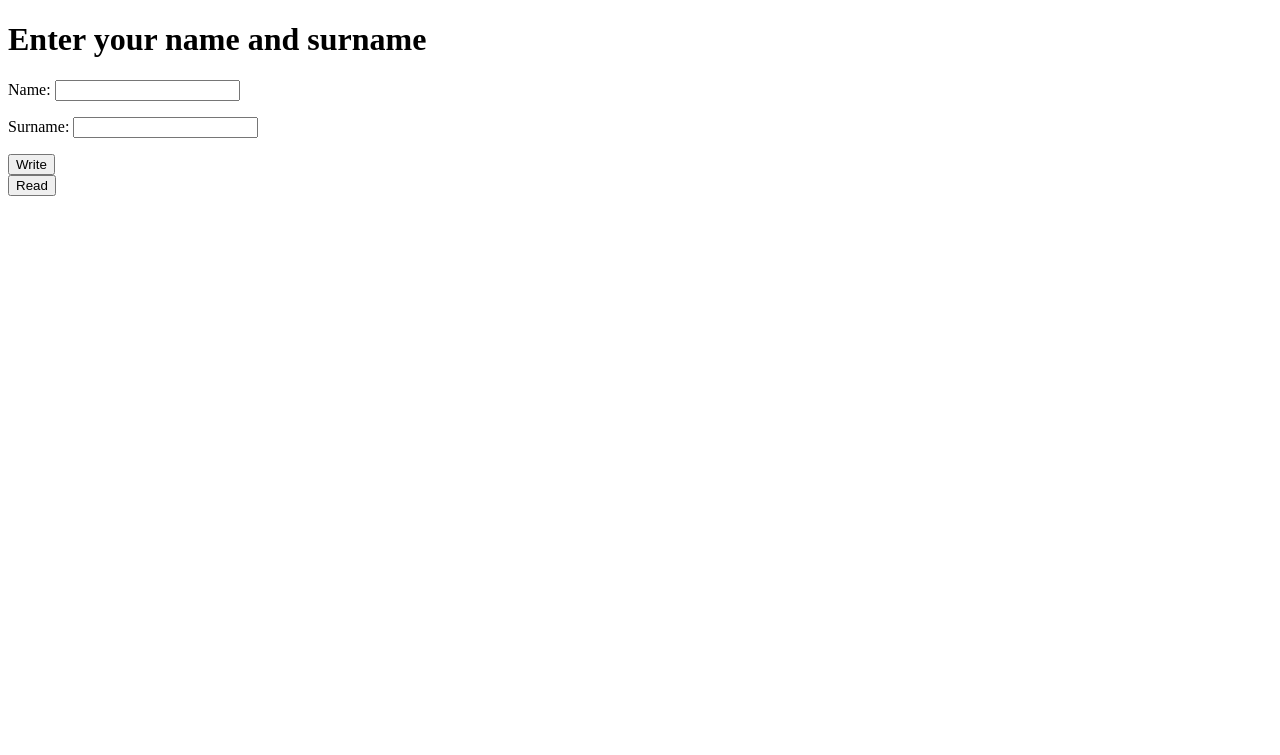
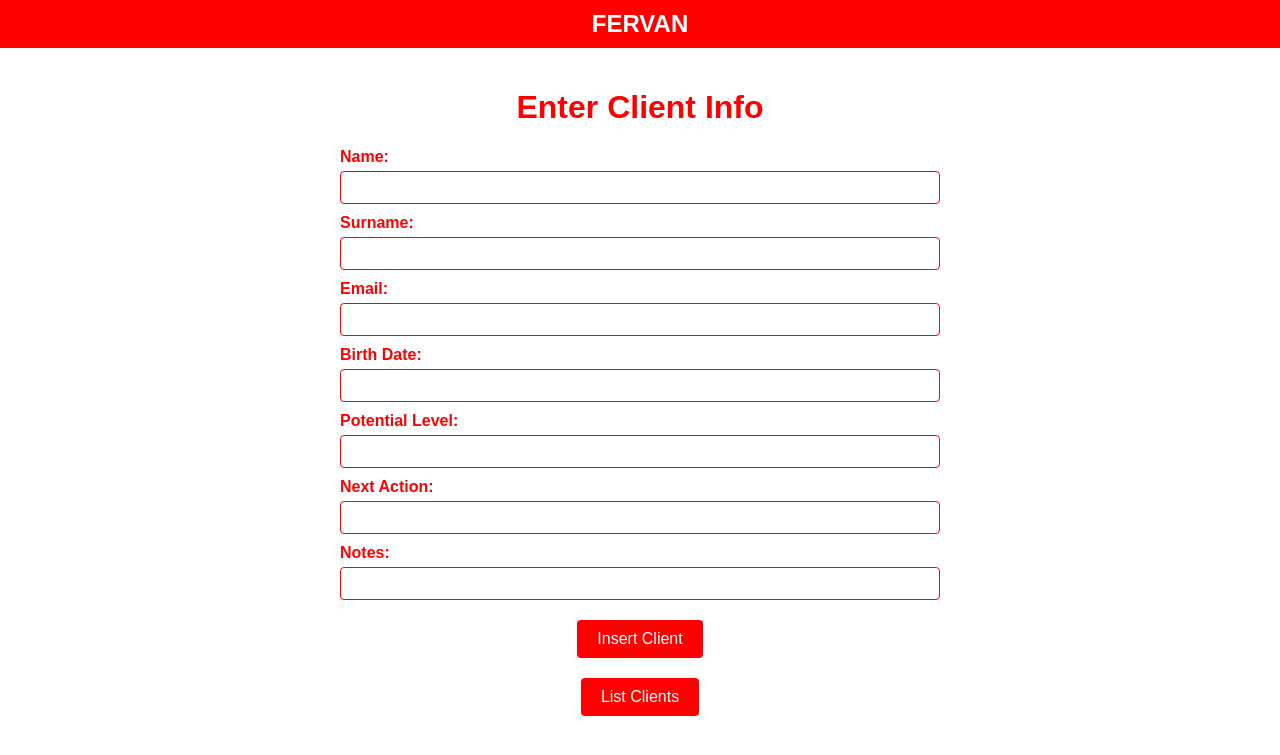
Before and after one commit to fdelgadodyvenia/crm-fervan, a Django app: page / in a window 1280 px wide. Shown: the top 755 px of the page. Run offline with Django 5.2, Linux system fonts and the light colour scheme.

Commit message:
extend layout

```diff
--- a/crm_project/crm_app/forms.py
+++ b/crm_project/crm_app/forms.py
@@ -3,3 +3,8 @@ from django import forms
 class ClientForm(forms.Form):
     name = forms.CharField(label='Name', max_length=100)
     surname = forms.CharField(label='Surname', max_length=100)
+    email = forms.CharField(label='Email', max_length=100)
+    birth_date = forms.CharField(label='Birth Date', max_length=100)
+    potential_client_level = forms.CharField(label='Potential Level', max_length=100)
+    next_action = forms.CharField(label='Next Action', max_length=100)
+    notes = forms.CharField(label='Notes', max_length=100)
--- a/crm_project/crm_app/templates/crm_app/potencial_clients.html
+++ b/crm_project/crm_app/templates/crm_app/potencial_clients.html
@@ -2,17 +2,144 @@
 <html>
 
 <head>
-    <title>Potencial Clients</title>
+    <title>Potential Clients</title>
+    <style>
+        body {
+            background-color: white;
+            color: red;
+            font-family: Arial, sans-serif;
+            margin: 0;
+            padding: 0;
+        }
+
+        .header {
+            background-color: red;
+            color: white;
+            padding: 10px;
+            text-align: center;
+        }
+
+        .header .logo {
+            font-size: 24px;
+            font-weight: bold;
+        }
+
+        .container {
+            padding: 20px;
+            max-width: 600px;
+            margin: auto;
+        }
+
+        h1 {
+            text-align: center;
+            color: red;
+        }
+
+        form {
+            margin: 0 auto;
+            width: 100%;
+            display: flex;
+            flex-direction: column;
+            align-items: center;
+        }
+
+        form .form-field {
+            width: 100%;
+            margin-bottom: 10px;
+        }
+
+        form .form-field label {
+            display: block;
+            margin-bottom: 5px;
+            font-weight: bold;
+        }
+
+        form .form-field input {
+            width: 100%;
+            padding: 8px;
+            box-sizing: border-box;
+            border: 1px solid red;
+            border-radius: 4px;
+        }
+
+        form button {
+            background-color: red;
+            color: white;
+            border: none;
+            padding: 10px 20px;
+            cursor: pointer;
+            margin-top: 10px;
+            font-size: 16px;
+            border-radius: 4px;
+        }
+
+        form button:hover {
+            background-color: darkred;
+        }
+
+        .button-container {
+            text-align: center;
+            margin-top: 20px;
+        }
+
+        .button-container a button {
+            background-color: red;
+            color: white;
+            border: none;
+            padding: 10px 20px;
+            cursor: pointer;
+            font-size: 16px;
+            border-radius: 4px;
+        }
+
+        .button-container a button:hover {
+            background-color: darkred;
+        }
+    </style>
 </head>
 
 <body>
-    <h1>Enter your name and surname</h1>
-    <form method="post">
-        {% csrf_token %}
-        {{ form.as_p }}
-        <button type="submit">Write</button>
-    </form>
-    <a href="{% url 'list_clients' %}"><button type="button">Read</button></a>
+    <div class="header">
+        <div class="logo">FERVAN</div>
+    </div>
+    <div class="container">
+        <h1>Enter Client Info</h1>
+        <form method="post">
+            {% csrf_token %}
+            <div class="form-field">
+                {{ form.name.label_tag }}
+                {{ form.name }}
+            </div>
+            <div class="form-field">
+                {{ form.surname.label_tag }}
+                {{ form.surname }}
+            </div>
+            <div class="form-field">
+                {{ form.email.label_tag }}
+                {{ form.email }}
+            </div>
+            <div class="form-field">
+                {{ form.birth_date.label_tag }}
+                {{ form.birth_date }}
+            </div>
+            <div class="form-field">
+                {{ form.potential_client_level.label_tag }}
+                {{ form.potential_client_level }}
+            </div>
+            <div class="form-field">
+                {{ form.next_action.label_tag }}
+                {{ form.next_action }}
+            </div>
+            <div class="form-field">
+                {{ form.notes.label_tag }}
+                {{ form.notes }}
+            </div>
+            <button type="submit">Insert Client</button>
+        </form>
+        <div class="button-container">
+            <a href="{% url 'list_clients' %}"><button type="button">List Clients</button></a>
+        </div>
+    </div>
 </body>
 
 </html>
--- a/crm_project/crm_app/templates/crm_app/success.html
+++ b/crm_project/crm_app/templates/crm_app/success.html
@@ -7,8 +7,6 @@
 
 <body>
     <h1>Success!</h1>
-    <p>Name: {{ name }}</p>
-    <p>Surname: {{ surname }}</p>
 </body>
 <a href="{% url 'home' %}">Go back</a>
 
--- a/crm_project/crm_app/urls.py
+++ b/crm_project/crm_app/urls.py
@@ -2,6 +2,6 @@ from django.urls import path
 from . import views
 
 urlpatterns = [
-    path('name/', views.get_name, name='get_name'),
+    path('name/', views.insert_client, name='insert_client'),
     path('list/', views.list_clients, name='list_clients'),
 ]
--- a/crm_project/crm_app/views.py
+++ b/crm_project/crm_app/views.py
@@ -2,54 +2,85 @@ from django.shortcuts import render
 from .forms import ClientForm
 from libs.maria_db_utils import transform_db, write_to_db, read_from_db, create_connection
 
-def get_name(request):
+def insert_client(request):
     if request.method == 'POST':
         form = ClientForm(request.POST)
         if form.is_valid():
             name = form.cleaned_data['name']
             surname = form.cleaned_data['surname']
+            email = form.cleaned_data['email']
+            birth_date = form.cleaned_data['birth_date']
+            potential_client_level = form.cleaned_data['potential_client_level']
+            next_action = form.cleaned_data['next_action']
+            notes = form.cleaned_data['notes']
             ######################################################
+            columns = {
+                "name": "VARCHAR(255) NOT NULL",
+                "surname": "VARCHAR(255) NOT NULL",
+                "email": "VARCHAR(255) NOT NULL",
+                "birth_date": "VARCHAR(255) NOT NULL",
+                "potential_client_level": "VARCHAR(255) NOT NULL",
+                "next_action": "VARCHAR(255) NOT NULL",
+                "notes": "VARCHAR(255) NOT NULL"
+            }
+            data = {
+            "name": name,
+            "surname": surname,
+            "email": email,
+            "birth_date": birth_date,
+            "potential_client_level": potential_client_level,
+            "next_action": next_action,
+            "notes": notes
+            }
             # Call your custom functions here
-            manage_db(name, surname, "write")
+            manage_db(columns=columns, data=data, operation="write")
             ######################################################
-            return render(request, 'crm_app/success.html', {'name': name, 'surname': surname})
+            return render(request, 'crm_app/success.html')
     else:
         form = ClientForm()
     return render(request, 'crm_app/potencial_clients.html', {'form': form})
 
 def list_clients(request):
     #############
-    clients=manage_db(operation="read")
+    columns = {
+        "name": "VARCHAR(255) NOT NULL",
+        "surname": "VARCHAR(255) NOT NULL",
+        "email": "VARCHAR(255) NOT NULL",
+        "birth_date": "VARCHAR(255) NOT NULL",
+        "potential_client_level": "VARCHAR(255) NOT NULL",
+        "next_action": "VARCHAR(255) NOT NULL",
+        "notes": "VARCHAR(255) NOT NULL"
+    }
+    clients=manage_db(columns, operation="read")
     #############
+    print (clients)
     return render(request, 'crm_app/list_clients.html', {'clients': clients})
 
-def manage_db(name:str="", surname:str="", operation:str="read"):
+def manage_db(columns:list=None, operation:str="read", data: dict = None):
     # Replace this with your actual function logic
     connection = create_connection("maria-db", "admin", "admin", "metastore_db")
 
-    # Create table
-    create_table_query = """
-    CREATE TABLE IF NOT EXISTS potencial_clients (
+     # Create table with dynamic columns
+    columns_definitions = ', '.join([f"{col} {definition}" for col, definition in columns.items()])
+    create_table_query = f"""
+    CREATE TABLE IF NOT EXISTS potential_clients (
         id INT AUTO_INCREMENT PRIMARY KEY,
-        name VARCHAR(255) NOT NULL,
-        surname VARCHAR(255) NOT NULL
+        {columns_definitions}
     )
     """
     transform_db(connection, create_table_query)
 
-    # Write to DB
-    insert_query = """
-    INSERT INTO potencial_clients (name, surname) VALUES (%s, %s)
-    """
-
-    if operation=="write":
-        data_to_insert = (name, surname)
-        write_to_db(connection, insert_query, data_to_insert)
+    if operation == "write" and data:
+        columns_names = ', '.join(data.keys())
+        placeholders = ', '.join(['%s'] * len(data))
+        insert_query = f"INSERT INTO potential_clients ({columns_names}) VALUES ({placeholders})"
+        write_to_db(connection, insert_query, tuple(data.values()))
         return 0
 
-    elif operation=="read":
-        select_query = "SELECT * FROM potencial_clients"
-        rows = read_from_db(connection, select_query)
-        for row in rows:
-            print(row)
+    elif operation == "read":
+        select_query = f"SELECT * FROM potential_clients"
+        cursor = connection.cursor()
+        cursor.execute(select_query)
+        rows = cursor.fetchall()
+        print(rows)
         return rows
--- a/crm_project/crm_project/urls.py
+++ b/crm_project/crm_project/urls.py
@@ -21,5 +21,5 @@ from crm_app import views  # Import the views from your app
 urlpatterns = [
     path('admin/', admin.site.urls),
     path('crm_app/', include('crm_app.urls')),
-    path('', views.get_name, name='home'),  # Add this line to route the root URL to the form
+    path('', views.insert_client, name='home'),  # Add this line to route the root URL to the form
 ]
--- a/crm_project/manage.py
+++ b/crm_project/manage.py
@@ -1,3 +1,4 @@
+# From Terminal Launch "python manage.py runserver"
 #!/usr/bin/env python
 """Django's command-line utility for administrative tasks."""
 import os
```
Also changed, not shown: crm_project/crm_app/templates/crm_app/list_clients.html (+6 -1 lines).
